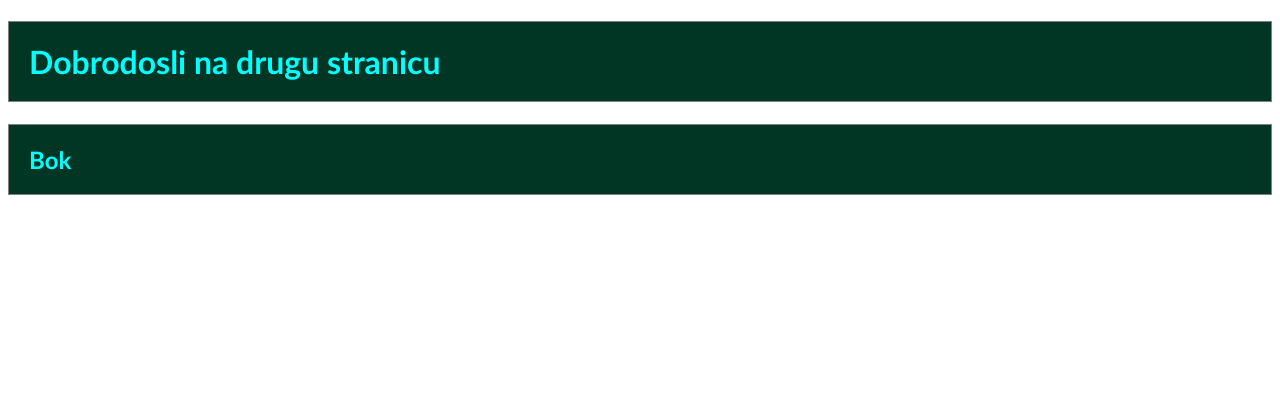
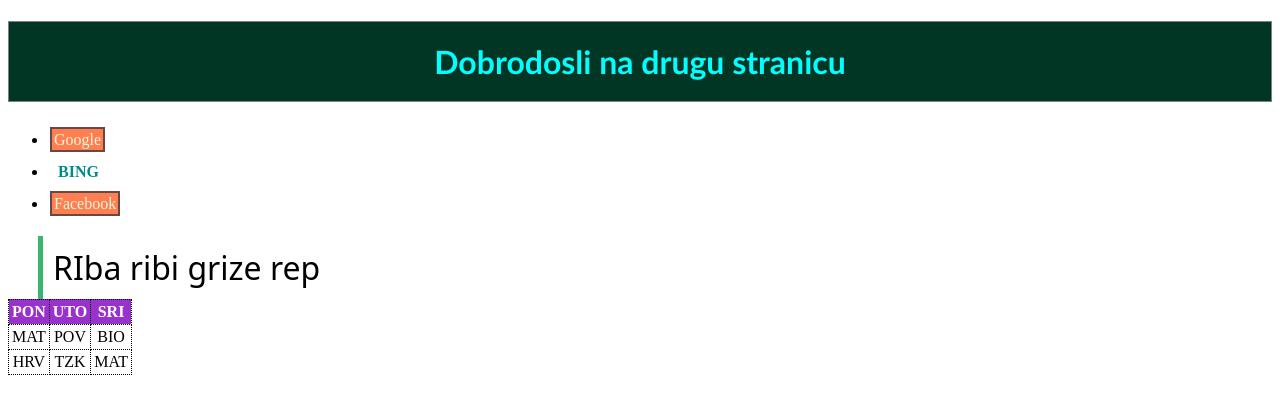
Before and after one commit to renatogolubic/sjwp3, a plain HTML site: page druga.html in a window 1280 px wide. Drawn offline with Linux system fonts and the light colour scheme.

Commit message:
obrasci, liste,tablice

```diff
--- a/druga.html
+++ b/druga.html
@@ -9,9 +9,34 @@
 <body>
     <h1 class="moja_kutija">
         Dobrodosli na drugu stranicu
-    </h1>
-    <h2 class="moja_kutija">
-        Bok
+
     </h2>
+    <ul>
+        <li><a class="vrsta1" href="www.google.com">Google</a></li>
+        <li><a class="vrsta2" href="www.bing.com">Bing</a></li>
+        <li><a class="vrsta1" href="www.facebook.com">Facebook</a></li>
+
+    </ul>
+    <div class="Uzrecica">
+        RIba ribi grize rep
+    </div>
+    <table>
+<tr>
+    <th>PON</th>
+    <th>UTO</th>
+    <th>SRI</th>
+</tr>
+<tr>
+    <td>MAT</td>
+    <td>POV</td>
+    <td>BIO</td>
+</tr>
+<tr>
+    <td>HRV</td>
+    <td>TZK</td>
+    <td>MAT</td>
+</tr>
+
+    </table>
 </body>
 </html>
--- a/stilovi.css
+++ b/stilovi.css
@@ -4,4 +4,56 @@
     padding: 20px;
     border: 1px solid grey;
     font-family: 'Trebuchet MS', 'Lucida Sans Unicode', 'Lucida Grande', 'Lucida Sans', Arial, sans-serif;
+    text-align: center;
 }
+.vrsta1{
+    background-color: coral;
+    padding: 2px;
+    margin: 2px;
+    border: 2px solid rgb(102, 73, 70);
+    color: beige;
+    text-decoration: none;
+
+}
+.vrsta1:hover{
+    background-color: crimson;
+    font-size: large;
+}
+.vrsta2{
+    margin: 10px;
+    text-transform: uppercase;
+    text-decoration: none;
+    color: darkcyan;
+    font-weight: bold;
+}
+li{
+    line-height: 200%;
+}
+.Uzrecica{
+    font-family: system-ui, -apple-system, BlinkMacSystemFont, 'Segoe UI', Roboto, Oxygen, Ubuntu, Cantarell, 'Open Sans', 'Helvetica Neue', sans-serif;
+    font-size: xx-large;
+    margin-left: 30px;
+    padding: 10px;
+    border-left: 5px solid mediumseagreen;
+    display: inline-block;
+}
+.Uzrecica:hover{
+    background-color:mediumseagreen;
+    color: azure;
+}
+table, th, td{
+    border: 1px dotted black;
+    border-collapse: collapse;
+
+}
+
+th{
+    background-color: darkorchid;
+    color: white;
+    padding: 3px;
+}
+
+td{
+    padding: 3px;
+    text-align: center;
+}
```
Also changed, not shown: obrasci.html (added, +30 -0 lines).
